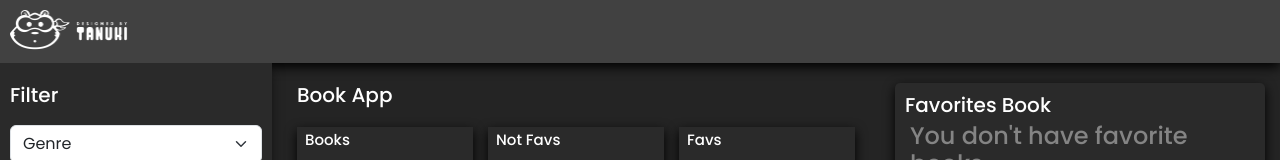
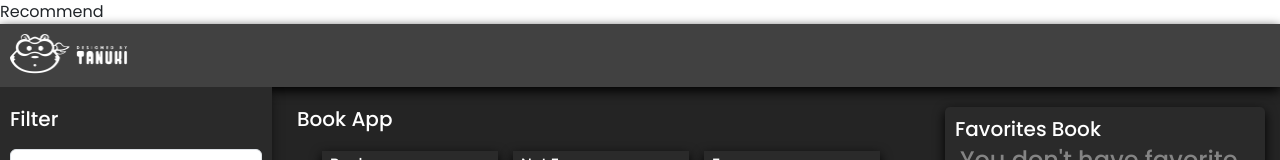
Before and after one commit to GastonYasuda/book-app, a React (Vite) app: page / in a window 1280 px wide. Shown: the top 160 px of the page. Built offline with nearby package versions, Linux system fonts and the light colour scheme.

Commit message:
Recommend Books

```diff
--- a/src/Components/BookList.tsx
+++ b/src/Components/BookList.tsx
@@ -14,6 +14,7 @@ import Footer from "./Footer";
 import goTop from '../assets/subir.svg';
 import bgImg from '../assets/paralax_flechas.svg';
 import bgImg2 from '../assets/paralax_cuadrados.svg';
+import RecommendBooks from "./RecomendBooks";
 
 type SelectedValueProp = {
     OptionName: string;
@@ -40,6 +41,7 @@ const BookList = () => {
     return (
         <BookContexProvider>
             <StickyContainer>
+                <RecommendBooks />
 
                 <div className="main" id="top">
                     <AppHeader setSelectedValue={setSelectedValue} isOpen={isOpen} setOpen={setOpen} setShowMobileFavs={setShowMobileFavs} />
--- /dev/null
+++ b/src/Components/RecomendBooks.tsx
@@ -0,0 +1,23 @@
+
+//TENGO QUE TRAER LOS FAVS DE LOCALHOST Y BURCAR LOS GENS, Y CREAR UN ARRAY CON LOS QUE MAS TENGAN
+
+import { useEffect } from "react";
+
+const RecommendBooks = () => {
+    useEffect(() => {
+
+        const BookFavArray = localStorage.getItem('BookFavArray');
+
+        console.log(BookFavArray);
+        console.log(typeof (BookFavArray));
+
+
+    }, [])
+    return (
+        <div>
+            Recommend
+        </div>
+    );
+};
+
+export default RecommendBooks;
--- a/src/Style.css
+++ b/src/Style.css
@@ -133,6 +133,7 @@
     border-radius: 5px;
     padding: 10px;
     margin: 20px 15px;
+    width: 320px;
 
 
     & .closeButtonStyle {
@@ -410,7 +411,7 @@
     .bookList_container-favorites {
         position: absolute;
         z-index: 150;
-        right: -270px;
+        right: -470px;
         transition: all 0.5s ease-in-out;
 
         .favoritesBookHeader {
@@ -433,7 +434,7 @@
     }
 
     .showFav {
-        translate: -245px;
+        translate: -470px;
     }
 
     .card-body {
```
